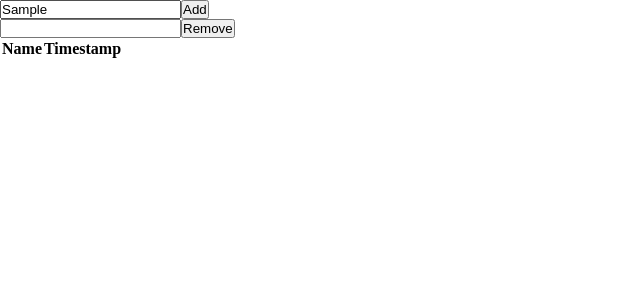
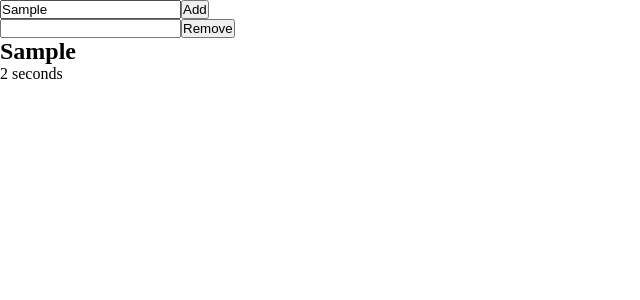
Before and after one commit to Kolpixx/Wilber, a React (Vite) app: page / in a window 1280 px wide. Both pictures are taken after typing "Sample" into the empty fields and a click on the input "Add". Shown: the top 300 px of the page, without its empty margins (0-640 px from the left). Built offline with nearby package versions, Linux system fonts and the light colour scheme.

Commit message:
added Entry component

```diff
--- a/src/sites/Dashboard/Dashboard.tsx
+++ b/src/sites/Dashboard/Dashboard.tsx
@@ -1,8 +1,24 @@
-import { addEntry, getEntries, removeEntry } from '../../utils'
+import { useEffect, useState } from 'react';
+import { addEntry, removeEntry } from '../../utils'
+import Entry from './components/Entry/Entry';
 
 import './Dashboard.css'
 
 export default function Dashboard() {
+    const [entries, setEntries] = useState<Object>(JSON.parse(localStorage.getItem("entries") || "{}"));
+    const [currentTime, setCurrentTime] = useState<number>(Date.now());
+
+    useEffect(() => {
+        localStorage.setItem("entries", JSON.stringify(entries));
+    }, [entries]);
+
+    useEffect(() => {
+        setInterval(() => {
+            console.log("Update");
+            setCurrentTime(Date.now());
+        }, 1000);
+    }, []);
+
     return (
         <>
             <form>
@@ -11,7 +27,7 @@ export default function Dashboard() {
                     e.preventDefault();
                     try {
                         const input: HTMLInputElement | null = (document.getElementById("add-entry-input") as HTMLInputElement);
-                        input !== null && input.value !== null ? addEntry(input.value) : console.error(new Error(`Element with id "add-entry-input" is null`));
+                        input !== null && input.value !== null ? addEntry(input.value, setEntries) : console.error(new Error(`Element with id "add-entry-input" is null`));
                     } catch (error) {
                         console.error(error);
                     }
@@ -23,28 +39,20 @@ export default function Dashboard() {
                     e.preventDefault();
                     try {
                         const input: HTMLInputElement | null = (document.getElementById("remove-entry-input") as HTMLInputElement);
-                        input !== null && input.value !== null ? removeEntry(input.value) : console.error(new Error(`Element with id "remove-entry-input" is null`));
+                        input !== null && input.value !== null ? removeEntry(input.value, setEntries) : console.error(new Error(`Element with id "remove-entry-input" is null`));
                     } catch (error) {
                         console.error(error);
                     }
                 }}} value="Remove"></input>
             </form>
-            <table>
-                <thead>
-                    <tr>
-                        <th>Name</th>
-                        <th>Timestamp</th>
-                    </tr>
-                </thead>
-                <tbody>
-                    {Object.keys(getEntries()).map((entry, i) =>
-                        <tr key={i}>
-                            <td>{entry}</td>
-                            <td>{getEntries()[entry].timestamp}</td>
-                        </tr>
-                    )}
-                </tbody>
-            </table>
+            {Object.keys(entries).map((entry, i) =>
+                <Entry
+                    key={i}
+                    entry={entry}
+                    entries={entries}
+                    currentTime={currentTime}
+                />
+            )}
         </>
     )
 }
--- a/src/sites/Dashboard/components/Entry/Entry.tsx
+++ b/src/sites/Dashboard/components/Entry/Entry.tsx
@@ -1,8 +1,20 @@
 import './Entry.css'
 
-export default function Entry() {
+type Props = {
+    entry : any,
+    entries: any;
+    currentTime: number;
+}
+
+export default function Entry({ entry, entries, currentTime } : Props) {
+    const timestamp : number = entries[entry].timestamp;
+
+    const timeDifference = Math.floor((currentTime - timestamp) / 1000); // <- difference in seconds
+
     return (
-        <>
-        </>
+        <div className="entry">
+            <h2>{entry}</h2>
+            <p>{timeDifference >= 0 ? timeDifference : 0} seconds</p>
+        </div>
     )
 }
```
